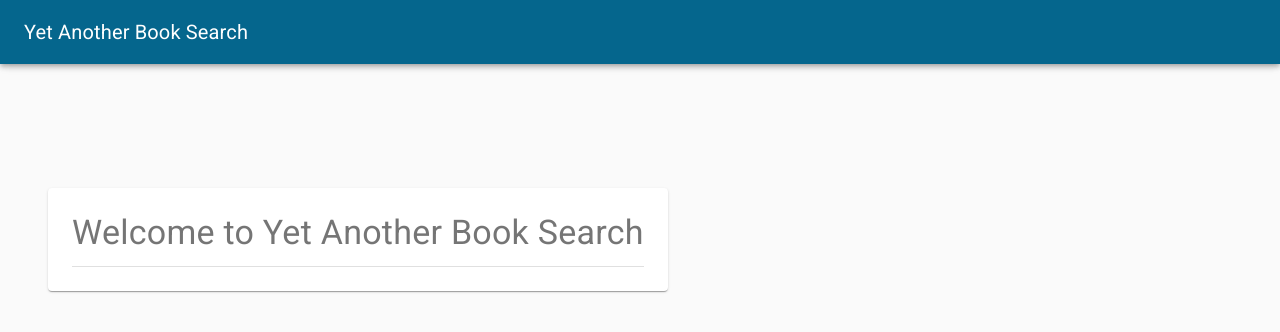
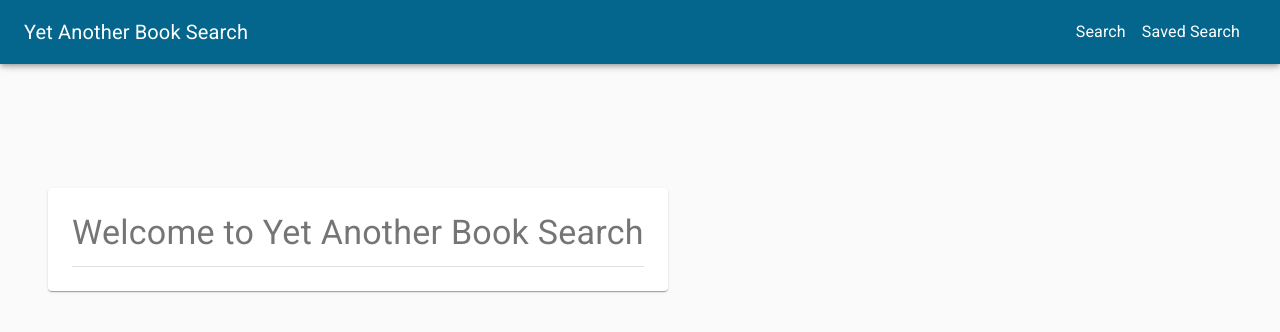
Before and after one commit to harishnarain/book-search, a React (Create React App) app: page / in a window 1280 px wide. Shown: the top 332 px of the page. Built offline with nearby package versions, Linux system fonts and the light colour scheme.

Commit message:
Added search and saved search to app bar items.

```diff
--- a/src/components/Navigation/AppBarItems/AppBarItems.js
+++ b/src/components/Navigation/AppBarItems/AppBarItems.js
@@ -12,6 +12,9 @@ const useStyles = makeStyles((theme) => ({
   title: {
     flexGrow: 1,
   },
+  item: {
+    marginRight: theme.spacing(2),
+  },
 }));
 
 const AppBarItems = (props) => {
@@ -22,6 +25,12 @@ const AppBarItems = (props) => {
       <Typography variant="h6" className={classes.title}>
         Yet Another Book Search
       </Typography>
+      <Typography variant="subtitle1" className={classes.item}>
+        Search
+      </Typography>
+      <Typography variant="subtitle1" className={classes.item}>
+        Saved Search
+      </Typography>
     </Aux>
   );
 };
```
Also changed, not shown: 1 other file (tests, documents, lock files or other folders).
